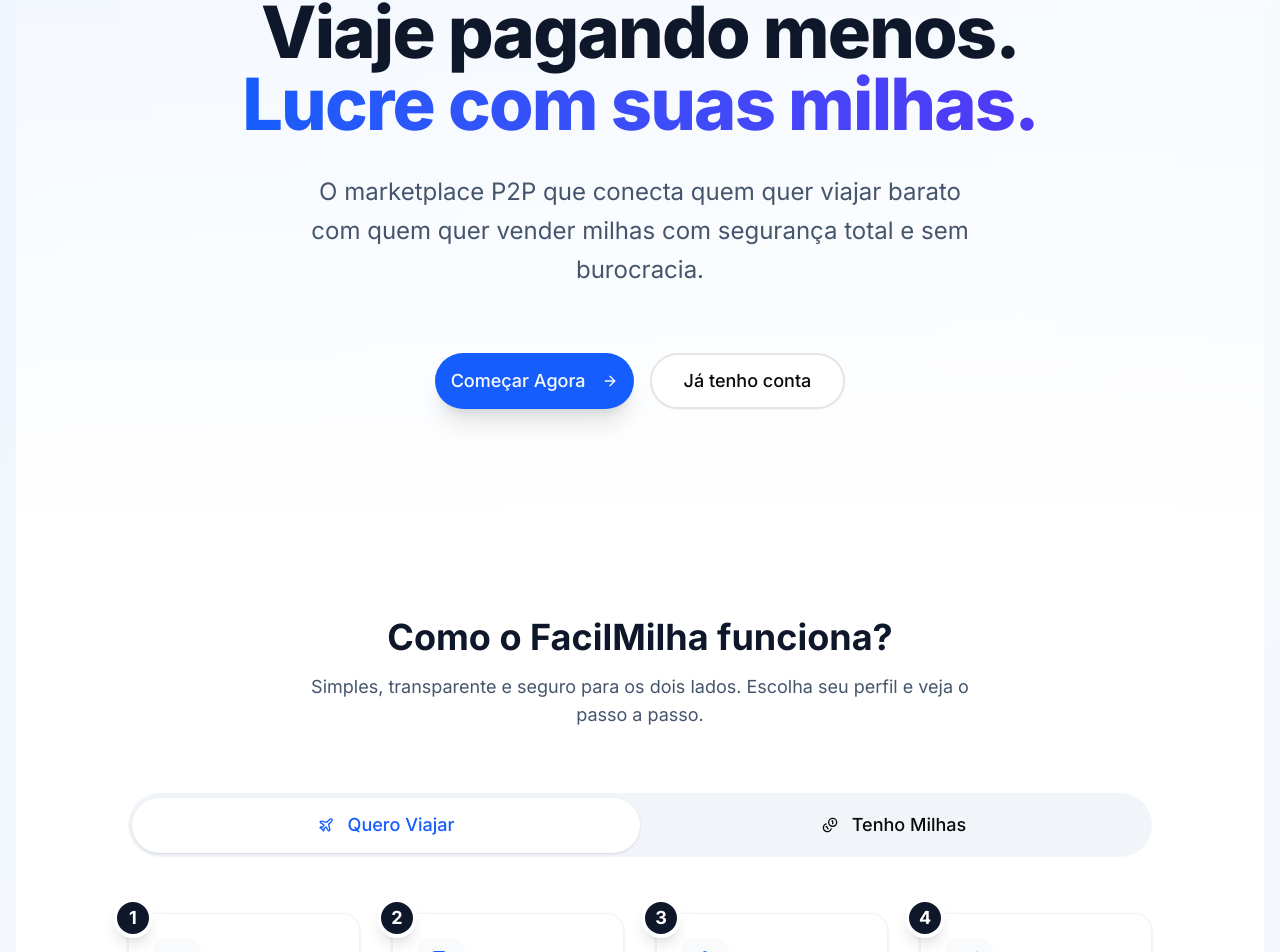
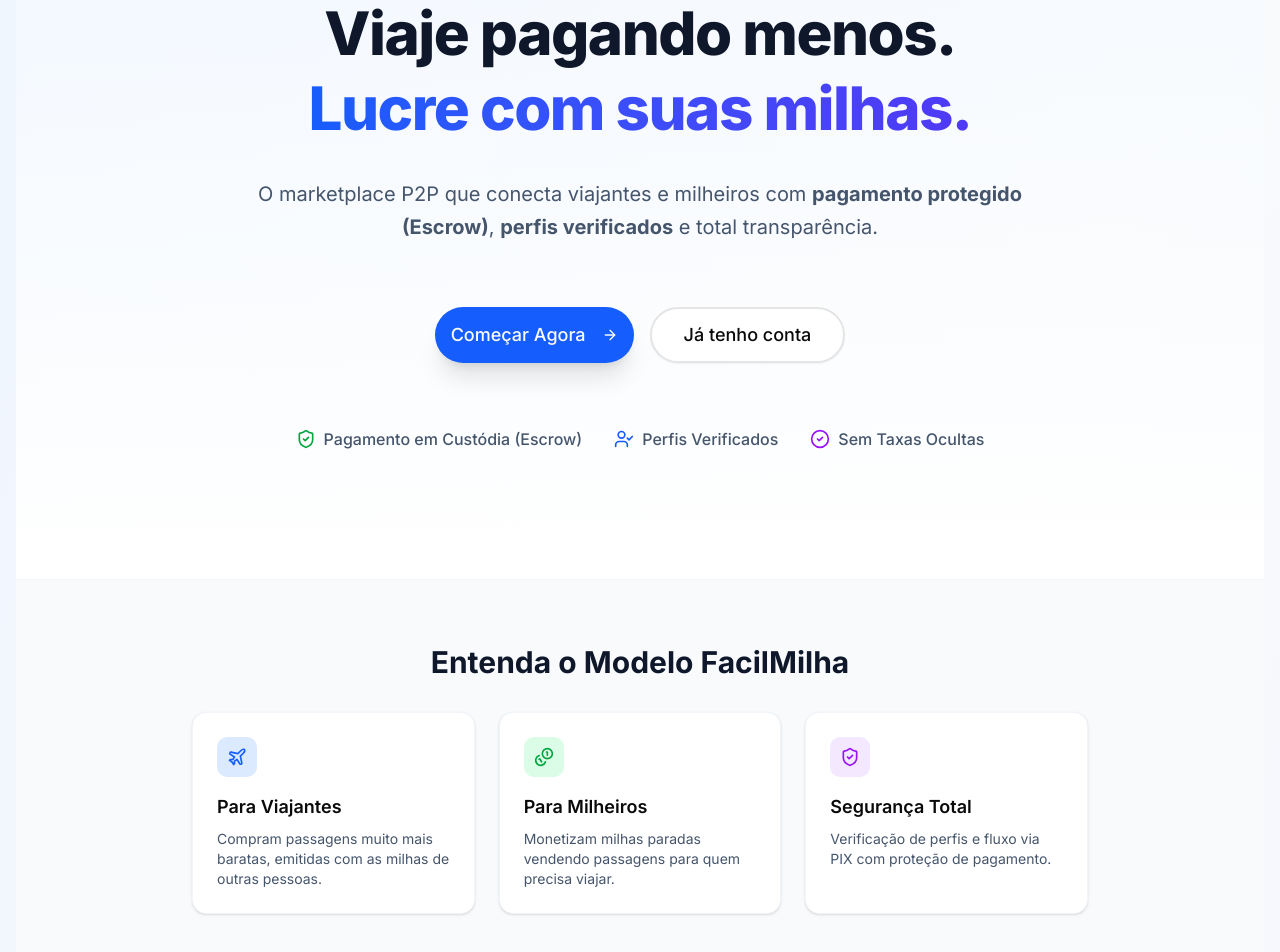
Before and after one commit to abbypentester/facilmilha, a Next.js app: page / in a window 1280 px wide. Shown: the part 297-1249 px from the top of the page. Built offline with nearby package versions, Linux system fonts and the light colour scheme; no server answers.

Commit message:
fix: add missing accordion component and dependency

```diff
--- a/components/landing-page-content.tsx
+++ b/components/landing-page-content.tsx
@@ -12,8 +12,16 @@
   ArrowRight,
   CheckCircle2,
   ThumbsUp,
-  UserCheck
+  UserCheck,
+  HelpCircle,
+  AlertTriangle
 } from "lucide-react";
+import {
+  Accordion,
+  AccordionContent,
+  AccordionItem,
+  AccordionTrigger,
+} from "@/components/ui/accordion";
 
 export function LandingPageContent() {
   return (
@@ -31,15 +39,15 @@
             A revolução das milhas chegou
           </div>
 
-          <h1 className="text-5xl md:text-7xl font-extrabold tracking-tight text-slate-900 max-w-4xl mx-auto animate-in fade-in slide-in-from-bottom-8 duration-700 delay-100">
+          <h1 className="text-4xl md:text-6xl font-extrabold tracking-tight text-slate-900 max-w-5xl mx-auto animate-in fade-in slide-in-from-bottom-8 duration-700 delay-100 leading-tight">
             Viaje pagando menos. <br />
             <span className="text-transparent bg-clip-text bg-gradient-to-r from-blue-600 to-indigo-600">
               Lucre com suas milhas.
             </span>
           </h1>
 
-          <p className="text-xl md:text-2xl text-slate-600 max-w-2xl mx-auto leading-relaxed animate-in fade-in slide-in-from-bottom-8 duration-700 delay-200">
-            O marketplace P2P que conecta quem quer viajar barato com quem quer vender milhas com segurança total e sem burocracia.
+          <p className="text-xl text-slate-600 max-w-3xl mx-auto leading-relaxed animate-in fade-in slide-in-from-bottom-8 duration-700 delay-200">
+            O marketplace P2P que conecta viajantes e milheiros com <strong>pagamento protegido (Escrow)</strong>, <strong>perfis verificados</strong> e total transparência.
           </p>
 
           <div className="flex flex-col sm:flex-row gap-4 justify-center pt-8 animate-in fade-in slide-in-from-bottom-8 duration-700 delay-300">
@@ -55,6 +63,60 @@
               </Button>
             </Link>
           </div>
+
+          {/* Trust Bullets */}
+          <div className="pt-8 flex flex-wrap justify-center gap-4 md:gap-8 text-sm md:text-base font-medium text-slate-600 animate-in fade-in slide-in-from-bottom-8 duration-700 delay-500">
+            <div className="flex items-center gap-2">
+              <ShieldCheck className="w-5 h-5 text-green-600" />
+              Pagamento em Custódia (Escrow)
+            </div>
+            <div className="flex items-center gap-2">
+              <UserCheck className="w-5 h-5 text-blue-600" />
+              Perfis Verificados
+            </div>
+            <div className="flex items-center gap-2">
+              <CheckCircle2 className="w-5 h-5 text-purple-600" />
+              Sem Taxas Ocultas
+            </div>
+          </div>
+        </div>
+      </section>
+
+      {/* Business Summary (Leitura Rápida) */}
+      <section className="py-16 bg-slate-50 border-y border-slate-100">
+        <div className="container mx-auto px-4">
+            <div className="max-w-4xl mx-auto text-center space-y-8">
+                <h2 className="text-2xl md:text-3xl font-bold text-slate-900">Entenda o Modelo FacilMilha</h2>
+                <div className="grid md:grid-cols-3 gap-6 text-left">
+                    <div className="bg-white p-6 rounded-xl shadow-sm border border-slate-100">
+                        <div className="w-10 h-10 bg-blue-100 rounded-lg flex items-center justify-center mb-4">
+                            <Plane className="w-5 h-5 text-blue-600" />
+                        </div>
+                        <h3 className="font-semibold text-lg mb-2">Para Viajantes</h3>
+                        <p className="text-slate-600 text-sm">
+                            Compram passagens muito mais baratas, emitidas com as milhas de outras pessoas.
+                        </p>
+                    </div>
+                    <div className="bg-white p-6 rounded-xl shadow-sm border border-slate-100">
+                        <div className="w-10 h-10 bg-green-100 rounded-lg flex items-center justify-center mb-4">
+                            <Coins className="w-5 h-5 text-green-600" />
+                        </div>
+                        <h3 className="font-semibold text-lg mb-2">Para Milheiros</h3>
+                        <p className="text-slate-600 text-sm">
+                            Monetizam milhas paradas vendendo passagens para quem precisa viajar.
+                        </p>
+                    </div>
+                    <div className="bg-white p-6 rounded-xl shadow-sm border border-slate-100">
+                        <div className="w-10 h-10 bg-purple-100 rounded-lg flex items-center justify-center mb-4">
+                            <ShieldCheck className="w-5 h-5 text-purple-600" />
+                        </div>
+                        <h3 className="font-semibold text-lg mb-2">Segurança Total</h3>
+                        <p className="text-slate-600 text-sm">
+                            Verificação de perfis e fluxo via PIX com proteção de pagamento.
+                        </p>
+                    </div>
+                </div>
+            </div>
         </div>
       </section>
 
@@ -62,7 +124,7 @@
       <section id="como-funciona" className="py-20 bg-white">
         <div className="container mx-auto px-4">
           <div className="text-center mb-16 space-y-4">
-            <h2 className="text-3xl md:text-4xl font-bold text-slate-900">Como o FacilMilha funciona?</h2>
+            <h2 className="text-3xl md:text-4xl font-bold text-slate-900">Como funciona na prática?</h2>
             <p className="text-lg text-slate-600 max-w-2xl mx-auto">
               Simples, transparente e seguro para os dois lados. Escolha seu perfil e veja o passo a passo.
             </p>
@@ -217,6 +279,62 @@
         </div>
       </section>
 
+      {/* FAQ Section */}
+      <section className="py-20 bg-white">
+        <div className="container mx-auto px-4 max-w-3xl">
+          <div className="text-center mb-12">
+            <h2 className="text-3xl font-bold text-slate-900 mb-4">Dúvidas Frequentes</h2>
+            <p className="text-slate-600">
+              Tudo o que você precisa saber para negociar com segurança.
+            </p>
+          </div>
+
+          <Accordion type="single" collapsible className="w-full">
+            <AccordionItem value="item-1">
+              <AccordionTrigger>Isso é permitido?</AccordionTrigger>
+              <AccordionContent>
+                Sim. A comercialização de passagens aéreas emitidas com milhas por terceiros não é ilegal no Brasil. O FacilMilha atua como intermediário para garantir que o acordo entre as partes seja cumprido com segurança.
+              </AccordionContent>
+            </AccordionItem>
+
+            <AccordionItem value="item-2">
+              <AccordionTrigger>E se o milheiro não emitir a passagem?</AccordionTrigger>
+              <AccordionContent>
+                Seu dinheiro está protegido. O pagamento fica retido em nossa conta de custódia (Escrow) e só é repassado ao vendedor após você confirmar que recebeu o localizador e validou a passagem no site da companhia aérea. Se ele não emitir, você recebe 100% do valor de volta.
+              </AccordionContent>
+            </AccordionItem>
+
+            <AccordionItem value="item-3">
+              <AccordionTrigger>Quanto tempo leva a emissão?</AccordionTrigger>
+              <AccordionContent>
+                O prazo é definido na oferta do milheiro (geralmente entre 2h e 24h). Você só deve aceitar ofertas com prazos que atendam sua necessidade.
+              </AccordionContent>
+            </AccordionItem>
+
+            <AccordionItem value="item-4">
+              <AccordionTrigger>Quais dados preciso enviar?</AccordionTrigger>
+              <AccordionContent>
+                Apenas após aceitar uma oferta e realizar o pagamento, você preencherá um formulário seguro com os dados exigidos pela companhia aérea (Nome completo, CPF/Passaporte, Data de Nascimento, etc.). Esses dados são enviados apenas para o milheiro responsável pela emissão.
+              </AccordionContent>
+            </AccordionItem>
+
+            <AccordionItem value="item-5">
+              <AccordionTrigger>Como funciona o pagamento?</AccordionTrigger>
+              <AccordionContent>
+                O pagamento é feito via PIX para garantir agilidade na emissão. O valor fica guardado conosco até a conclusão do processo. O FacilMilha cobra uma pequena taxa de serviço já inclusa no valor final mostrado na oferta.
+              </AccordionContent>
+            </AccordionItem>
+
+             <AccordionItem value="item-6">
+              <AccordionTrigger>E se eu precisar cancelar?</AccordionTrigger>
+              <AccordionContent>
+                As regras de cancelamento e alteração seguem as políticas da companhia aérea para a tarifa emitida. O FacilMilha intermediará o contato, mas eventuais multas da companhia aérea serão repassadas.
+              </AccordionContent>
+            </AccordionItem>
+          </Accordion>
+        </div>
+      </section>
+
       {/* Final CTA */}
       <section className="py-20 bg-gradient-to-br from-blue-600 to-indigo-700 text-white text-center">
         <div className="container mx-auto px-4 space-y-8">
@@ -226,9 +344,9 @@
           <p className="text-xl text-blue-100 max-w-2xl mx-auto">
             Junte-se a milhares de brasileiros que já estão revolucionando a forma de emitir passagens aéreas.
           </p>
-          <div className="pt-4">
+          <div className="pt-4 flex flex-col sm:flex-row gap-4 justify-center">
             <Link href="/register">
-              <Button size="lg" className="h-16 px-10 text-xl rounded-full bg-white text-blue-600 hover:bg-blue-50 shadow-2xl transition-all hover:scale-105 font-bold">
+              <Button size="lg" className="h-16 px-10 text-xl rounded-full bg-white text-blue-600 hover:bg-blue-50 shadow-2xl transition-all hover:scale-105 font-bold w-full sm:w-auto">
                 Criar Conta Gratuita
               </Button>
             </Link>
--- /dev/null
+++ b/components/ui/accordion.tsx
@@ -0,0 +1,58 @@
+"use client"
+
+import * as React from "react"
+import * as AccordionPrimitive from "@radix-ui/react-accordion"
+import { ChevronDown } from "lucide-react"
+
+import { cn } from "@/lib/utils"
+
+const Accordion = AccordionPrimitive.Root
+
+const AccordionItem = React.forwardRef<
+  React.ElementRef<typeof AccordionPrimitive.Item>,
+  React.ComponentPropsWithoutRef<typeof AccordionPrimitive.Item>
+>(({ className, ...props }, ref) => (
+  <AccordionPrimitive.Item
+    ref={ref}
+    className={cn("border-b", className)}
+    {...props}
+  />
+))
+AccordionItem.displayName = "AccordionItem"
+
+const AccordionTrigger = React.forwardRef<
+  React.ElementRef<typeof AccordionPrimitive.Trigger>,
+  React.ComponentPropsWithoutRef<typeof AccordionPrimitive.Trigger>
+>(({ className, children, ...props }, ref) => (
+  <AccordionPrimitive.Header className="flex">
+    <AccordionPrimitive.Trigger
+      ref={ref}
+      className={cn(
+        "flex flex-1 items-center justify-between py-4 font-medium transition-all hover:underline [&[data-state=open]>svg]:rotate-180",
+        className
+      )}
+      {...props}
+    >
+      {children}
+      <ChevronDown className="h-4 w-4 shrink-0 transition-transform duration-200" />
+    </AccordionPrimitive.Trigger>
+  </AccordionPrimitive.Header>
+))
+AccordionTrigger.displayName = AccordionPrimitive.Trigger.displayName
+
+const AccordionContent = React.forwardRef<
+  React.ElementRef<typeof AccordionPrimitive.Content>,
+  React.ComponentPropsWithoutRef<typeof AccordionPrimitive.Content>
+>(({ className, children, ...props }, ref) => (
+  <AccordionPrimitive.Content
+    ref={ref}
+    className="overflow-hidden text-sm transition-all data-[state=closed]:animate-accordion-up data-[state=open]:animate-accordion-down"
+    {...props}
+  >
+    <div className={cn("pb-4 pt-0", className)}>{children}</div>
+  </AccordionPrimitive.Content>
+))
+
+AccordionContent.displayName = AccordionPrimitive.Content.displayName
+
+export { Accordion, AccordionItem, AccordionTrigger, AccordionContent }
--- a/package.json
+++ b/package.json
@@ -12,6 +12,7 @@
   "dependencies": {
     "@hookform/resolvers": "^5.2.2",
     "@prisma/client": "^6.19.1",
+    "@radix-ui/react-accordion": "^1.2.12",
     "@radix-ui/react-avatar": "^1.1.11",
     "@radix-ui/react-dialog": "^1.1.15",
     "@radix-ui/react-dropdown-menu": "^2.1.16",
```
Also changed, not shown: 1 other file (tests, documents, lock files or other folders).
